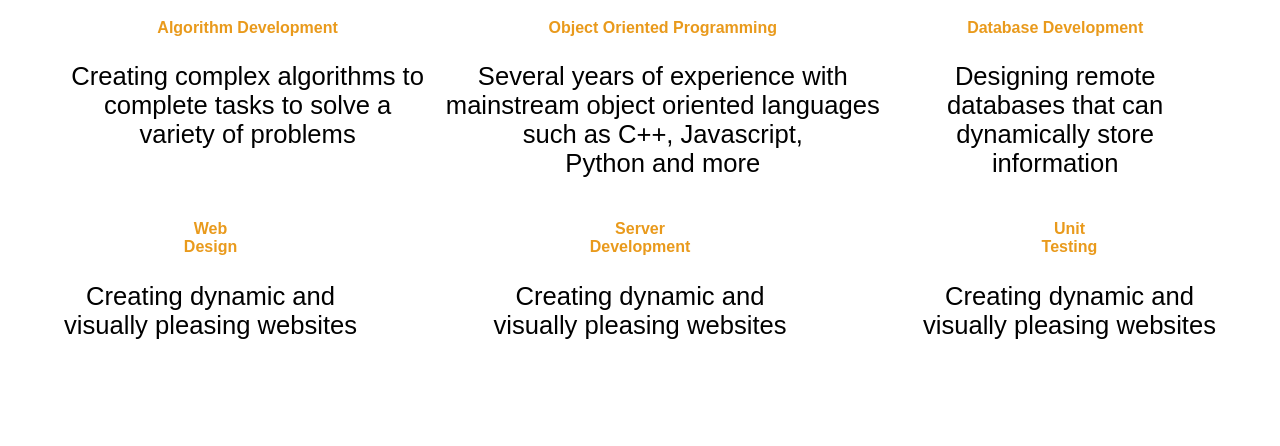
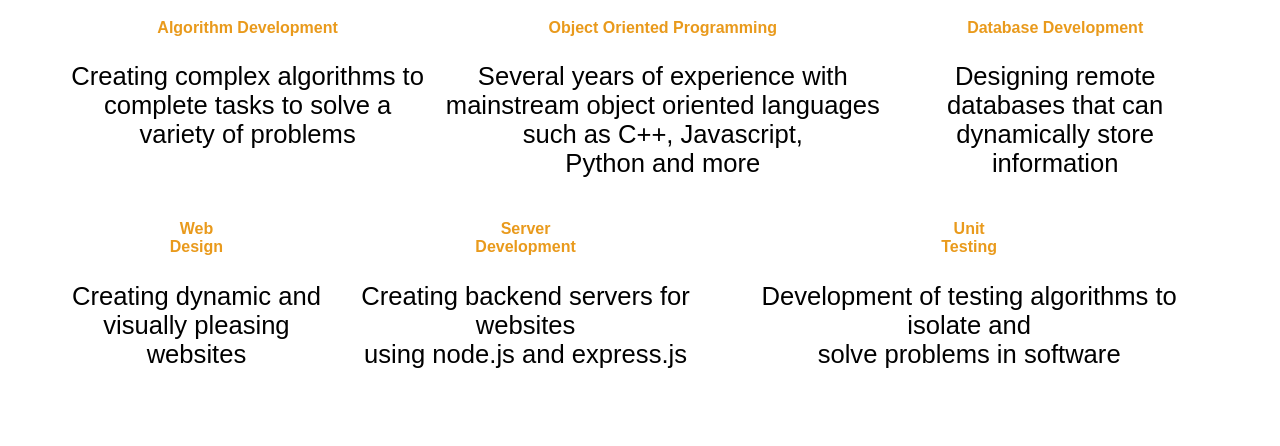
Before and after one commit to noah-dubitzky/Google_Resume_Server, a website: page public/mobile_polished/index.html in a window 1280 px wide. Shown: the part 1435-1881 px from the top of the page. Drawn offline with Linux system fonts and the light colour scheme.

Commit message:
changes to layout

```diff
--- a/public/mobile_polished/index.html
+++ b/public/mobile_polished/index.html
@@ -133,8 +133,8 @@
       </p>
 
       <p class="description">
-          Creating dynamic and
-          <br>visually pleasing websites
+        Creating backend servers for websites <br>
+        using node.js and express.js
       </p>
 
     </div>
@@ -146,8 +146,8 @@
       </p>
 
       <p class="description">
-          Creating dynamic and
-          <br>visually pleasing websites
+        Development of testing algorithms to isolate and
+        <br>solve problems in software
       </p>
 
     </div>
```
